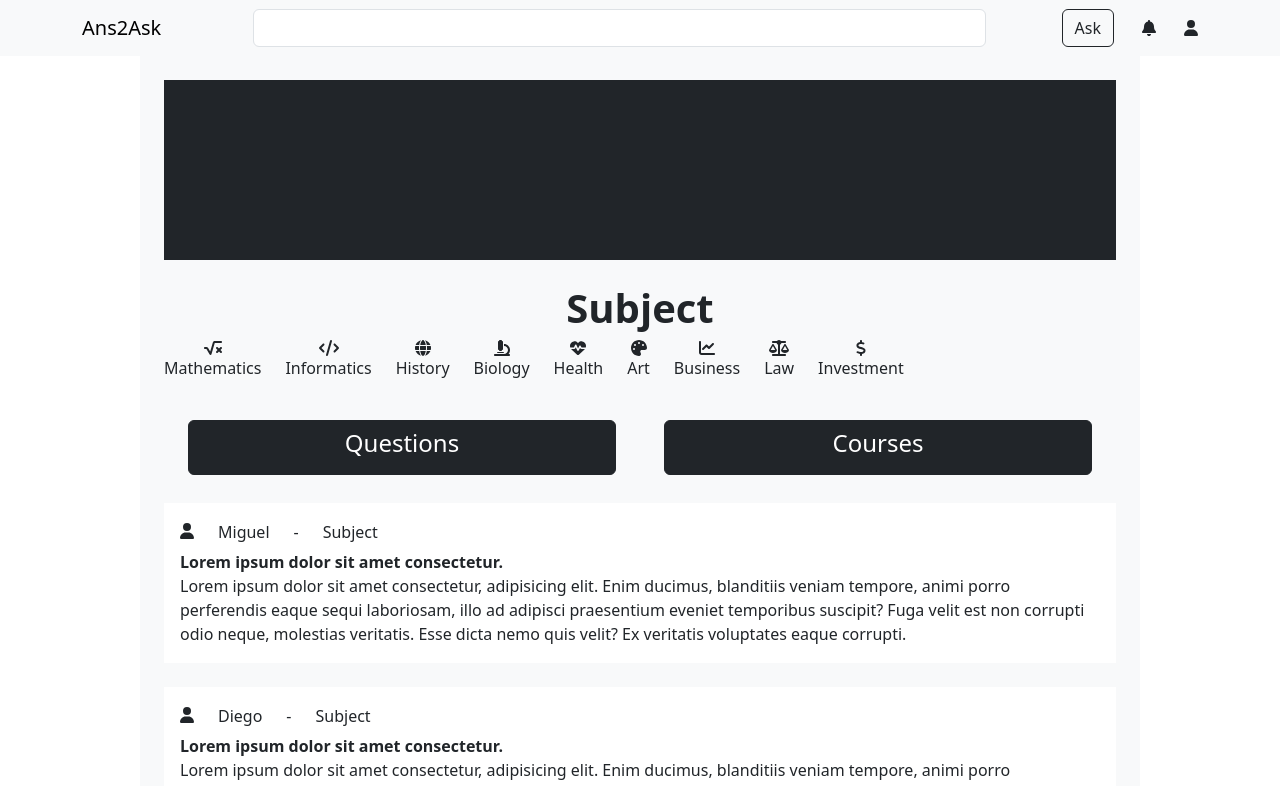
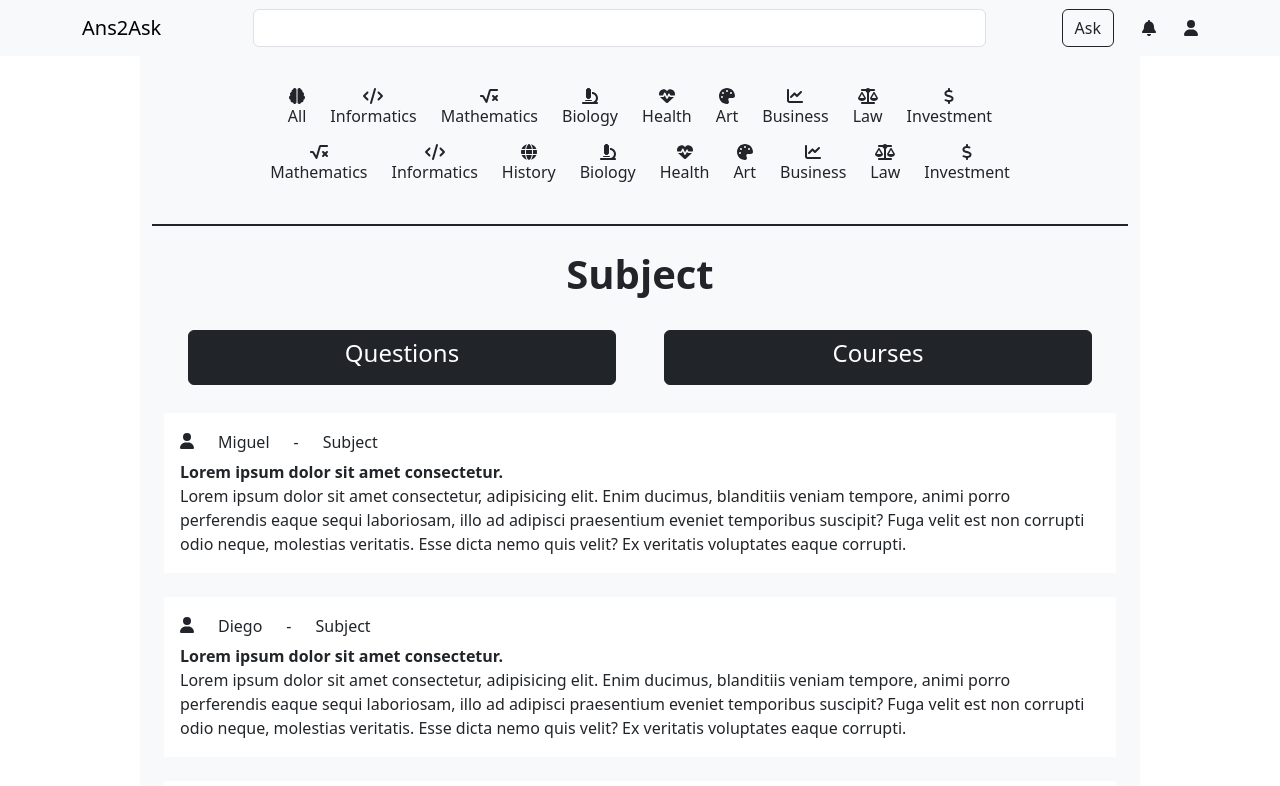
Before and after one commit to maikyh/Ans2Ask, a React (Create React App) app in the folder ans2ask-ui/: page /home in a window 1280 px wide. Shown: the top 786 px of the page. Built offline with nearby package versions, Linux system fonts and the light colour scheme.

Commit message:
Added icons in subjects section

```diff
--- a/ans2ask-ui/src/components/Subjects/Subjects.jsx
+++ b/ans2ask-ui/src/components/Subjects/Subjects.jsx
@@ -1,14 +1,52 @@
 import React from "react";
 import { FontAwesomeIcon } from "@fortawesome/react-fontawesome";
-import { faSquareRootAlt, faCode, faGlobe, faMicroscope, faHeartbeat, faPalette, faChartLine, faBalanceScale, faDollarSign } from "@fortawesome/free-solid-svg-icons";
+import { faBrain, faSquareRootAlt, faCode, faGlobe, faMicroscope, faHeartbeat, faPalette, faChartLine, faBalanceScale, faDollarSign } from "@fortawesome/free-solid-svg-icons";
 import "./Subjects.css";
 
 export default function Subjects() {
   return (
     <div className="subjects">
-      <div className="subjects-section bg-dark mb-4"></div>
-      <h1 className="text-center mb-2 fw-bold">Subject</h1>
-      <div className="row">
+      <div className="row justify-content-center mt-2">
+      <div className="col-auto d-flex flex-column align-items-center">
+          <FontAwesomeIcon icon={faBrain} />
+          <p className="text-center">All</p>
+        </div>
+        <div className="col-auto d-flex flex-column align-items-center">
+          <FontAwesomeIcon icon={faCode} />
+          <p className="text-center">Informatics</p>
+        </div>
+        <div className="col-auto d-flex flex-column align-items-center">
+          <FontAwesomeIcon icon={faSquareRootAlt} />
+          <p className="text-center">Mathematics</p>
+        </div>
+        <div className="col-auto d-flex flex-column align-items-center">
+          <FontAwesomeIcon icon={faMicroscope} />
+          <p className="text-center">Biology</p>
+        </div>
+        <div className="col-auto d-flex flex-column align-items-center">
+          <FontAwesomeIcon icon={faHeartbeat} />
+          <p className="text-center">Health</p>
+        </div>
+        <div className="col-auto d-flex flex-column align-items-center">
+          <FontAwesomeIcon icon={faPalette} />
+          <p className="text-center">Art</p>
+        </div>
+        <div className="col-auto d-flex flex-column align-items-center">
+          <FontAwesomeIcon icon={faChartLine} />
+          <p className="text-center">Business</p>
+        </div>
+        <div className="col-auto d-flex flex-column align-items-center">
+          <FontAwesomeIcon icon={faBalanceScale} />
+          <p className="text-center">Law</p>
+        </div>
+        <div className="col-auto d-flex flex-column align-items-center">
+          <FontAwesomeIcon icon={faDollarSign} />
+          <p className="text-center">Investment</p>
+        </div>
+      </div>
+
+
+      <div className="row justify-content-center">
         <div className="col-auto d-flex flex-column align-items-center">
           <FontAwesomeIcon icon={faSquareRootAlt} />
           <p className="text-center">Mathematics</p>
@@ -46,7 +84,8 @@ export default function Subjects() {
           <p className="text-center">Investment</p>
         </div>
       </div>
-
+      <div className="row border border-dark my-4"></div>
+      <h1 className="text-center mb-2 fw-bold">Subject</h1>
     </div>
   );
 }
```
